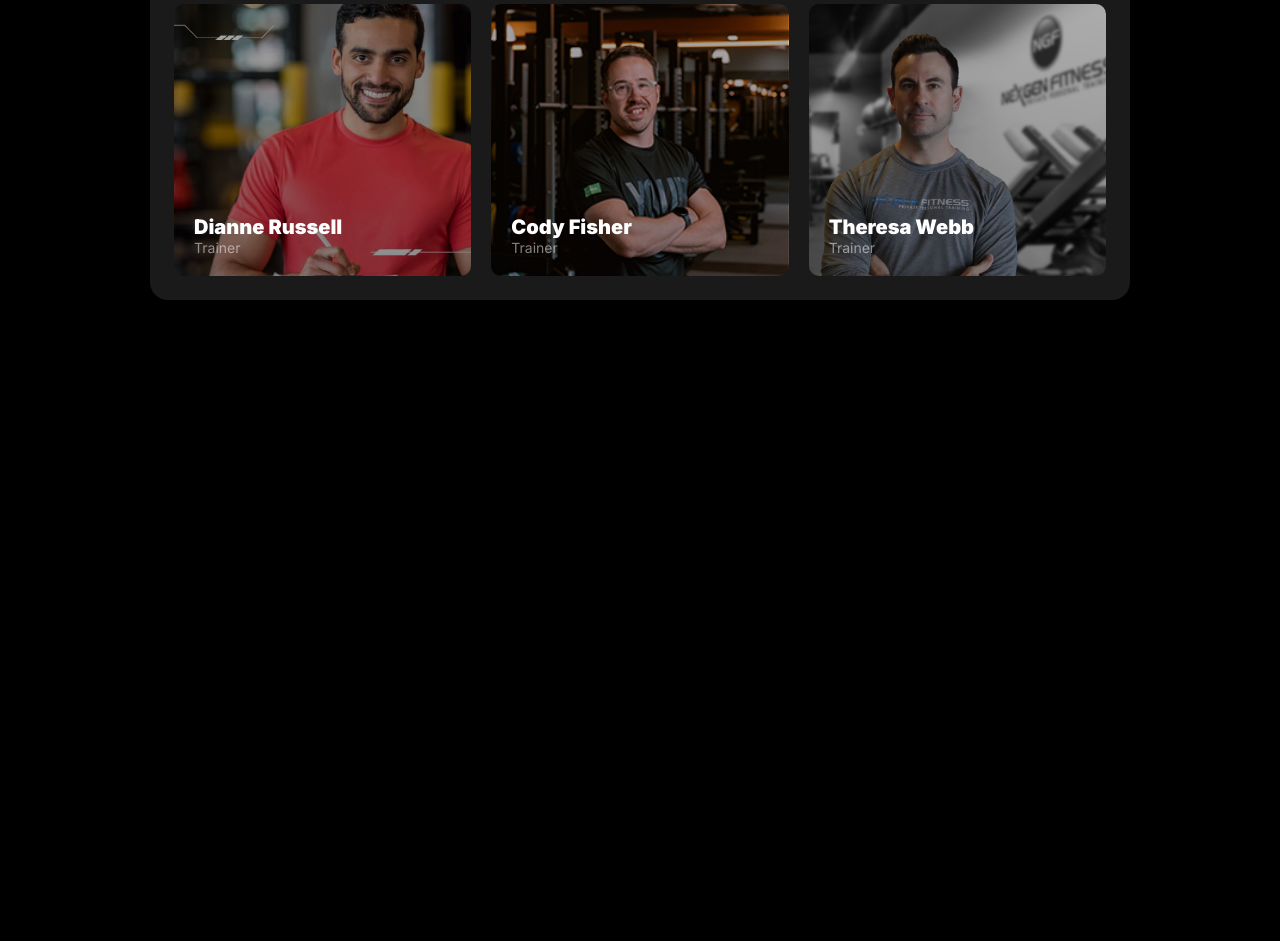
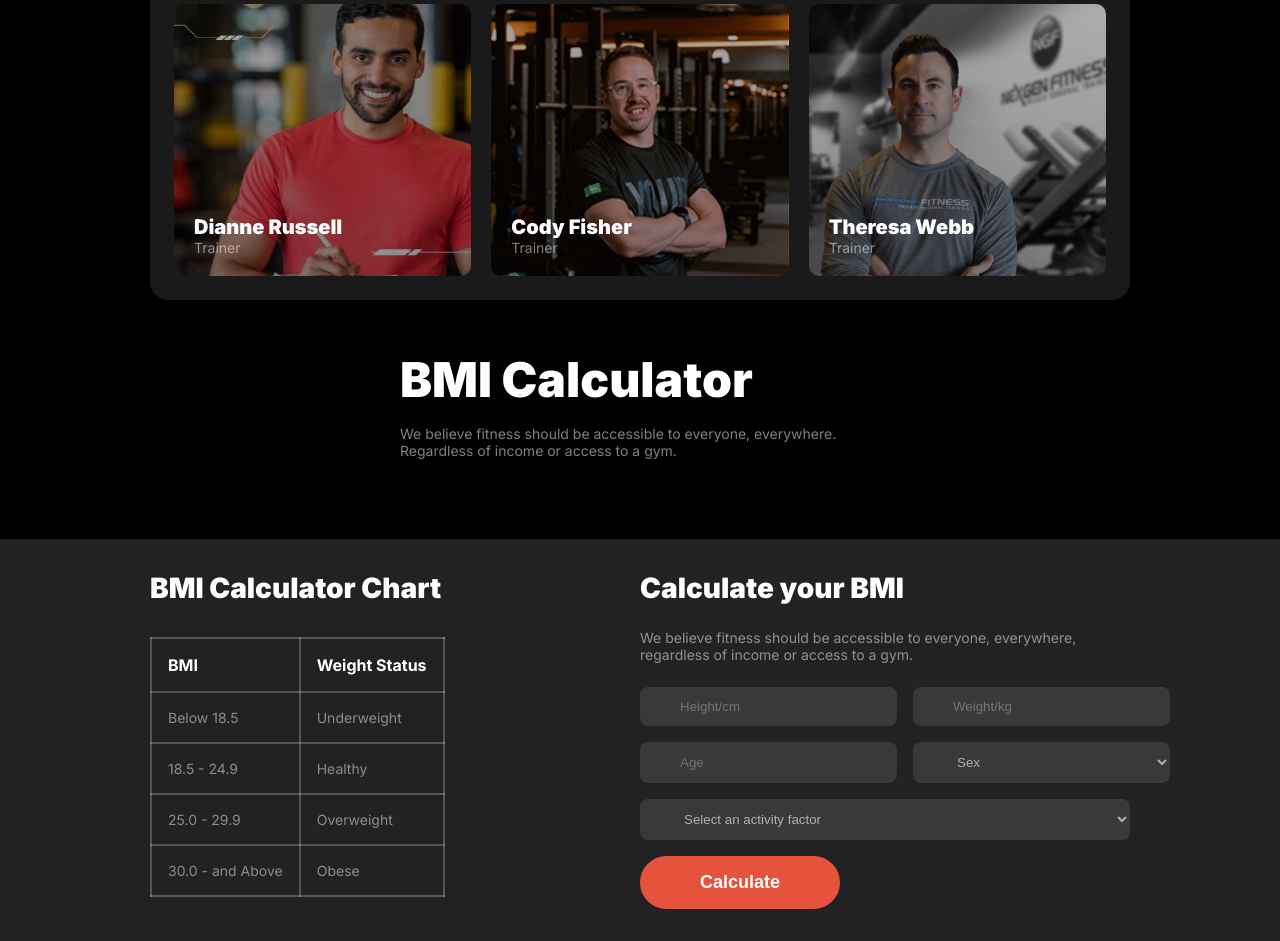
Before and after one commit to naim-rahman/Assignment-02, a plain HTML site: page index.html in a window 1280 px wide. Shown: the part 2154-3095 px from the top of the page. Before the commit the page ends 2454 px from the top, so only its background shows below. Drawn offline with Linux system fonts and the light colour scheme; files whose address does not match are found by name.

Commit message:
added the BMI char & calcualtor section

```diff
--- a/index.html
+++ b/index.html
@@ -171,6 +171,68 @@
                 </div>
             </div>
         </section>
+        <!-- BMI Calculator section start -->
+        <section>
+            <div class="container">
+                <h3 class="section-title section-title-info">BMI Calculator</h3>
+                <p class="description section-title-info">We believe fitness should be accessible to everyone,
+                    everywhere.
+                    <br> Regardless
+                    of
+                    income or access to a gym.
+                </p>
+            </div>
+            <div class="BMI-container">
+
+                <div class="BMI-chart">
+                    <h3>BMI Calculator Chart</h3>
+                    <div class="table">
+                        <table>
+                            <tr>
+                                <th>BMI </th>
+                                <th>Weight Status</th>
+                            </tr>
+                            <tr>
+                                <td>Below 18.5</td>
+                                <td>Underweight</td>
+                            </tr>
+                            <tr>
+                                <td>18.5 - 24.9</td>
+                                <td>Healthy</td>
+                            </tr>
+                            <tr>
+                                <td>25.0 - 29.9</td>
+                                <td>Overweight</td>
+                            </tr>
+                            <tr>
+                                <td>30.0 - and Above</td>
+                                <td>Obese</td>
+                            </tr>
+                        </table>
+                    </div>
+                </div>
+
+                <div class="BMI-calculator">
+                    <h3>Calculate your BMI</h3>
+                    <p class="description-02">We believe fitness should be accessible to everyone, everywhere,
+                        regardless of income or access to a gym. </p>
+                    <form action="">
+                        <div class="from">
+                            <input type="text" placeholder="Height/cm">
+                            <input type="text" placeholder="Weight/kg">
+                            <input type="text" placeholder="Age">
+                            <select name="" id="">
+                                <option value="">Sex</option>
+                            </select>
+                        </div>
+                        <select name="" id="activity">
+                            <option value="">Select an activity factor</option>
+                        </select>
+                        <button class="btn-primary">Calculate</button>
+                    </form>
+                </div>
+            </div>
+        </section>
 
     </main>
     <!-- footer section start -->
--- a/styles/style.css
+++ b/styles/style.css
@@ -413,3 +413,74 @@ header {
     left: 20px;
     bottom: 20px;
 }
+
+/* BMI calculator section */
+
+.BMI-container {
+    display: flex;
+    width: 100%;
+    margin-top: 80px;
+    background: #222;
+    padding: 2rem 150px;
+}
+
+.section-title-info {
+    text-align: left;
+    margin-left: 250px;
+}
+
+.BMI-chart,
+.BMI-calculator {
+    width: 50%;
+}
+
+.BMI-chart h3,
+.BMI-calculator h3 {
+    color: #FFF;
+    font-size: 1.75rem;
+    font-weight: 900;
+}
+
+.table>table,
+th,
+td {
+    height: auto;
+    padding: 1rem;
+    text-align: start;
+    border: 2px solid #ffffff3b;
+    border-collapse: collapse;
+    margin-top: 2rem;
+}
+
+.table>table,
+th {
+    color: #FFF;
+    font-size: 1rem;
+}
+
+.table>table,
+td {
+    color: #ffffff7b;
+    font-size: 14px;
+}
+
+.from {
+    display: grid;
+    grid-template-columns: repeat(2, 1fr);
+    gap: 1rem;
+}
+
+.from>input,
+select {
+    color: rgba(255, 255, 255, 0.60);
+    padding: 12px 2.5rem;
+    border-radius: 8px;
+    background: rgba(255, 255, 255, 0.10);
+    border: none;
+    outline: none;
+}
+
+#activity {
+    width: 100%;
+    margin: 1rem 0;
+}
```
